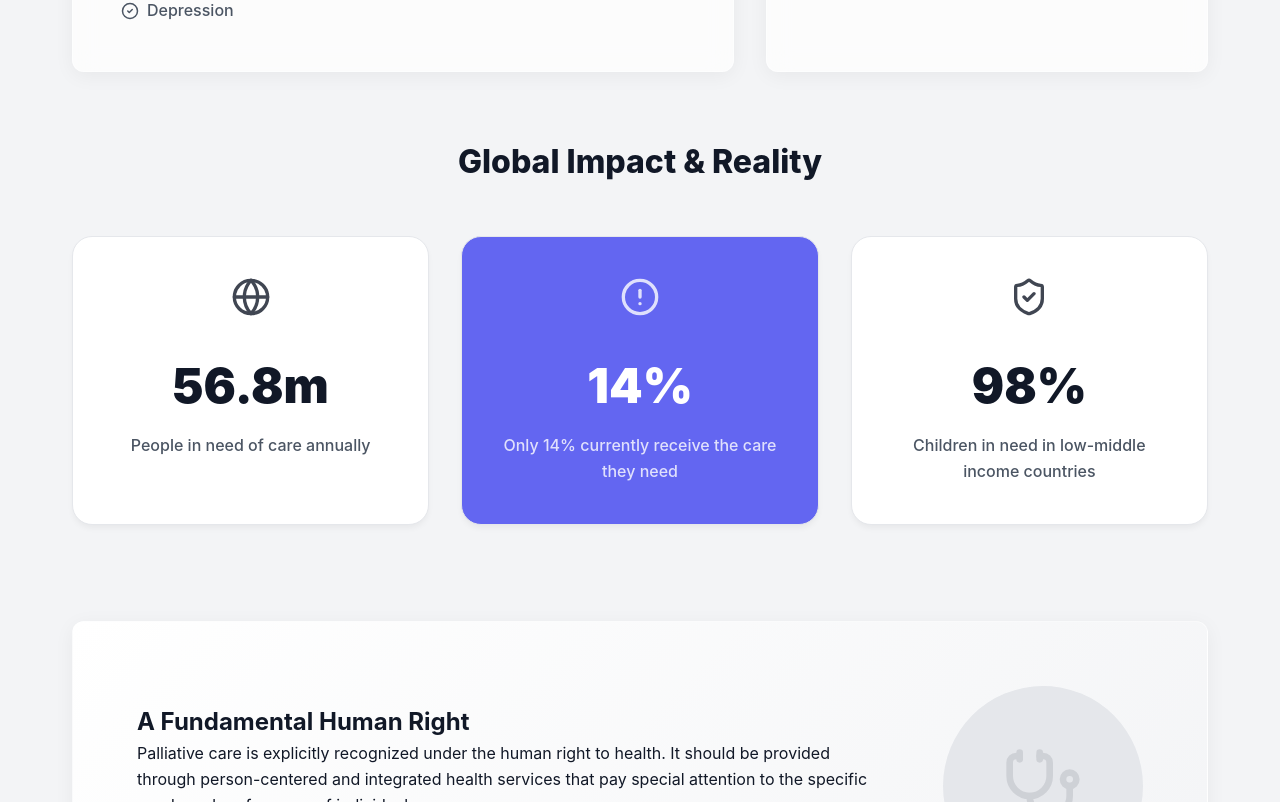
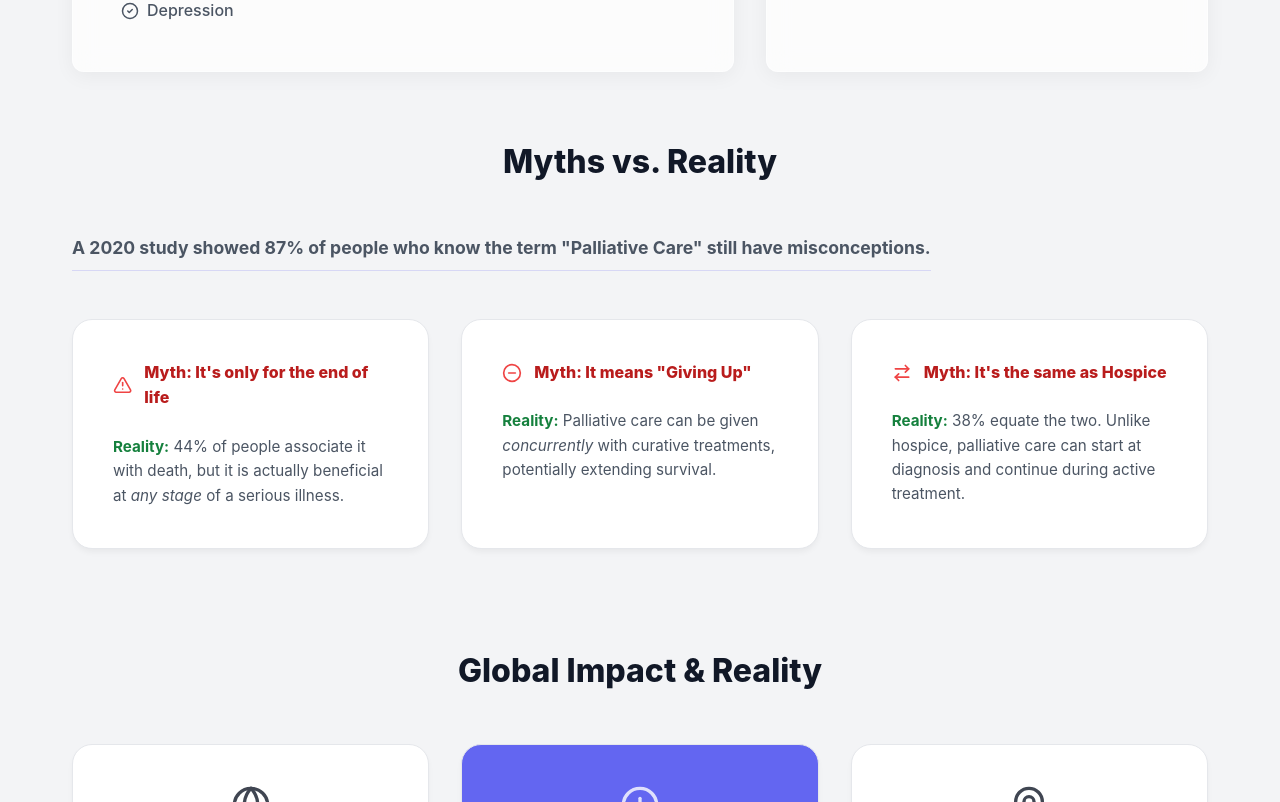
Before and after one commit to beandoc/sparsh, a React (Vite) app: page /palliative-care in a window 1280 px wide. Shown: the part 978-1780 px from the top of the page. Built offline with nearby package versions, Linux system fonts and the light colour scheme.

Commit message:
Comprehensive Palliative Care update: addressing myths, cost benefits, and awareness gaps

```diff
--- a/src/pages/PalliativeCare.css
+++ b/src/pages/PalliativeCare.css
@@ -586,3 +586,84 @@
         grid-template-columns: 1fr;
     }
 }
+
+/* Myths vs Reality */
+.myths-reality-section {
+    margin-bottom: 6rem;
+}
+
+.myths-grid {
+    display: grid;
+    grid-template-columns: repeat(3, 1fr);
+    gap: 2rem;
+}
+
+.myth-card {
+    background: white;
+    padding: 2.5rem;
+    border-radius: 20px;
+    border: 1px solid var(--bg-tertiary);
+    box-shadow: 0 4px 6px -1px rgba(0, 0, 0, 0.05);
+}
+
+.myth-header {
+    display: flex;
+    align-items: center;
+    gap: 0.75rem;
+    margin-bottom: 1.5rem;
+    color: #b91c1c;
+    font-weight: 800;
+}
+
+.icon-myth {
+    color: #ef4444;
+}
+
+.reality-text {
+    font-size: 0.95rem;
+    color: var(--text-secondary);
+    line-height: 1.6;
+}
+
+.reality-text strong {
+    color: #15803d;
+}
+
+/* Awareness Gap section */
+.awareness-gap-section {
+    padding: 4rem !important;
+    background: linear-gradient(135deg, white 0%, #fef2f2 100%) !important;
+    border: 1px solid #fee2e2 !important;
+    margin-bottom: 6rem;
+}
+
+.equity-content {
+    display: flex;
+    align-items: center;
+    gap: 4rem;
+}
+
+.gap-graphic {
+    flex-shrink: 0;
+    background: rgba(239, 68, 68, 0.05);
+    width: 200px;
+    height: 200px;
+    border-radius: 50%;
+    display: flex;
+    align-items: center;
+    justify-content: center;
+}
+
+.badge.secondary {
+    background: #fee2e2;
+    color: #b91c1c;
+}
+
+@media (max-width: 900px) {
+
+    .myths-grid,
+    .equity-content {
+        grid-template-columns: 1fr;
+        flex-direction: column;
+    }
+}
--- a/src/pages/PalliativeCare.tsx
+++ b/src/pages/PalliativeCare.tsx
@@ -23,7 +23,12 @@ import {
     UserCircle,
     Activity,
     Wind,
-    Compass
+    Compass,
+    AlertTriangle,
+    MinusCircle,
+    MapPin,
+    Users2,
+    PieChart
 } from 'lucide-react';
 import './Page.css';
 import './PalliativeCare.css';
@@ -104,10 +109,39 @@ const PalliativeCare: React.FC = () => {
                         </div>
                         <div className="highlight">
                             <Clock size={16} />
-                            <span>The team spends as much time as necessary with you and your loved ones.</span>
+                            <span>ASCO (American Society of Clinical Oncology) encourages the integration of palliative care services into all standard oncology practices.</span>
                         </div>
                     </motion.section>
                 </div>
+
+                {/* Myths vs Reality Section */}
+                <section className="myths-reality-section">
+                    <h2 className="sub-section-title">Myths vs. Reality</h2>
+                    <p className="section-subtitle">A 2020 study showed 87% of people who know the term "Palliative Care" still have misconceptions.</p>
+                    <div className="myths-grid">
+                        <div className="myth-card">
+                            <div className="myth-header">
+                                <AlertTriangle className="icon-myth" size={20} />
+                                <span>Myth: It's only for the end of life</span>
+                            </div>
+                            <p className="reality-text"><strong>Reality:</strong> 44% of people associate it with death, but it is actually beneficial at <em>any stage</em> of a serious illness.</p>
+                        </div>
+                        <div className="myth-card">
+                            <div className="myth-header">
+                                <MinusCircle className="icon-myth" size={20} />
+                                <span>Myth: It means "Giving Up"</span>
+                            </div>
+                            <p className="reality-text"><strong>Reality:</strong> Palliative care can be given <em>concurrently</em> with curative treatments, potentially extending survival.</p>
+                        </div>
+                        <div className="myth-card">
+                            <div className="myth-header">
+                                <ArrowRightLeft className="icon-myth" size={20} />
+                                <span>Myth: It's the same as Hospice</span>
+                            </div>
+                            <p className="reality-text"><strong>Reality:</strong> 38% equate the two. Unlike hospice, palliative care can start at diagnosis and continue during active treatment.</p>
+                        </div>
+                    </div>
+                </section>
 
                 {/* Global Statistics / Key Facts */}
                 <section className="stats-section">
@@ -121,12 +155,17 @@ const PalliativeCare: React.FC = () => {
                         <div className="stat-card accent">
                             <AlertCircle className="stat-icon" />
                             <div className="stat-value">14%</div>
-                            <div className="stat-label">Only 14% currently receive the care they need</div>
+                            <div className="stat-label">Only 14% of those in need receive global services</div>
                         </div>
                         <div className="stat-card">
-                            <ShieldCheck className="stat-icon" />
-                            <div className="stat-value">98%</div>
-                            <div className="stat-label">Children in need in low-middle income countries</div>
+                            <MapPin className="stat-icon" />
+                            <div className="stat-value">17%</div>
+                            <div className="stat-label">Limited access in rural hospitals</div>
+                        </div>
+                        <div className="stat-card">
+                            <Users2 className="stat-icon" />
+                            <div className="stat-value">{">"}80%</div>
+                            <div className="stat-label">Programs report insufficient capacity for demand</div>
                         </div>
                     </div>
                 </section>
@@ -156,6 +195,65 @@ const PalliativeCare: React.FC = () => {
                         </div>
                     </div>
                 </motion.section>
+
+                {/* Pain Management & Cost Benefit Section */}
+                <div className="palliative-grid" style={{ marginBottom: '4rem' }}>
+                    <motion.section
+                        className="glass-panel"
+                        initial={{ opacity: 0, scale: 0.98 }}
+                        whileInView={{ opacity: 1, scale: 1 }}
+                        style={{ padding: '2.5rem' }}
+                    >
+                        <div className="section-icon-row">
+                            <Stethoscope size={32} />
+                            <h2>Pain Management Expertise</h2>
+                        </div>
+                        <p>
+                            Many survivors worry about addiction or stigma when prescribed opioids.
+                            Palliative care teams are specialized resources for navigating these concerns,
+                            optimizing pain regimens through expert provider-patient communication.
+                        </p>
+                    </motion.section>
+
+                    <motion.section
+                        className="glass-panel"
+                        initial={{ opacity: 0, scale: 0.98 }}
+                        whileInView={{ opacity: 1, scale: 1 }}
+                        style={{ padding: '2.5rem' }}
+                    >
+                        <div className="section-icon-row">
+                            <DollarSign size={32} />
+                            <h2>Reduction in Medical Costs</h2>
+                        </div>
+                        <p>
+                            Research shows that beginning palliative care within <strong>three days of hospital admission</strong>
+                            reduces overall costs for all adults, with even greater savings for cancer patients.
+                        </p>
+                    </motion.section>
+                </div>
+
+                {/* Equity and Awareness Gaps */}
+                <section className="awareness-gap-section glass-panel">
+                    <div className="equity-content">
+                        <div className="text-content">
+                            <div className="badge secondary">Awareness & Equity</div>
+                            <h2>Addressing the Knowledge Gap</h2>
+                            <p>
+                                <strong>66% of survivors</strong> report no knowledge of palliative care.
+                                Furthermore, survivors of color and Hispanic communities are significantly
+                                less likely to report knowledge or have access to these services.
+                            </p>
+                            <p>
+                                Addressing these communication barriers and trust issues is a priority to ensure
+                                equitable access to clinical benefits.
+                            </p>
+                        </div>
+                        <div className="gap-graphic">
+                            <PieChart size={120} opacity={0.1} />
+                        </div>
+                    </div>
+                </section>
+
 
                 {/* Palliative vs Hospice Section */}
                 <section className="comparison-section">
```
